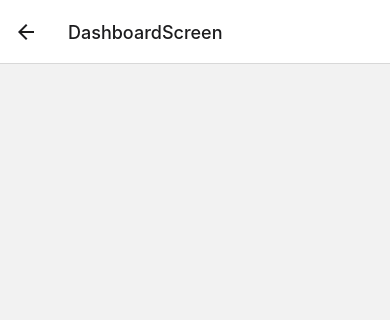
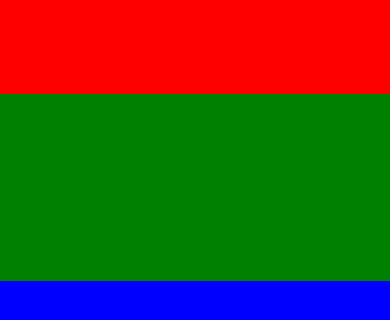
Before and after one commit to hardik-trivedii/Master-of-Coins, a React Native app: screen /DashboardScreen in a window 390 px wide. Shown: the top 320 px of the page. Built offline with nearby package versions, Linux system fonts and the light colour scheme.

Commit message:
#5: SignIn and SignUp navigation flow with Dashboard Screen rectified.

```diff
--- a/App.js
+++ b/App.js
@@ -26,7 +26,7 @@ export default function App() {
       <Stack.Navigator initialRouteName = 'SignInScreen'>
         <Stack.Screen name = 'SignInScreen' component = {SignInScreen} options={{headerShown: false}}/>
         <Stack.Screen name = 'SignUpScreen' component = {SignUpScreen} options={{headerShown: false}}/>
-        <Stack.Screen name = 'DashboardScreen' component = {DashboardScreen}/>
+        <Stack.Screen name = 'DashboardScreen' component = {DashboardScreen} options={{headerShown: false}}/>
       </Stack.Navigator>
     </NavigationContainer>
   );
--- a/app.json
+++ b/app.json
@@ -2,7 +2,7 @@
   "expo": {
     "name": "master-of-coins",
     "slug": "master-of-coins",
-    "version": "1.0.3",
+    "version": "1.0.4",
     "orientation": "portrait",
     "icon": "./assets/icon.png",
     "splash": {
--- a/screens/dashboard.js
+++ b/screens/dashboard.js
@@ -1,11 +1,39 @@
 import React from 'react'
-import {View} from 'react-native'
+import {View, SafeAreaView, StyleSheet} from 'react-native'
 
 function DashboardScreen({navigation}){
     return(
-        <View>
-        </View>
+        <SafeAreaView style = {styles.container}>
+            <View style = {{
+                flex: 1,
+                justifyContent: 'flex-end',
+                backgroundColor: 'red'
+            }}>
+
+            </View>
+
+            <View style = {{
+                flex: 2,
+                justifyContent: 'flex-end',
+                backgroundColor: 'green'
+            }}>
+
+            </View>
+
+            <View style = {{
+                flex: 6,
+                justifyContent: 'flex-end',
+                backgroundColor: 'blue'
+            }}>
+
+            </View>
+        </SafeAreaView>
     )
 }
 
+const styles = StyleSheet.create({
+    container: {
+        flex: 1
+    }
+})
 export default DashboardScreen;
--- a/screens/sign_in.js
+++ b/screens/sign_in.js
@@ -1,5 +1,6 @@
 import React from 'react';
-import {View, TextInput, Text, Pressable, StyleSheet, ActivityIndicator, Alert, ScrollView, SafeAreaView} from 'react-native'
+import {View, TextInput, Text, Pressable, StyleSheet,
+    ActivityIndicator, Alert, ScrollView, SafeAreaView, Image} from 'react-native'
 import { getDatabase, ref, set, get, child } from "firebase/database";
 import { CommonActions } from '@react-navigation/native';
 
@@ -12,9 +13,11 @@ function SignInScreen({navigation}){
     const [isProcessing, setIsProcessing] = React.useState(false)
 
     return(
-        <SafeAreaView>
-        <ScrollView >
-        <View style = {styles.container}>
+        <ScrollView keyboardDismissMode="interactive" keyboardShouldPersistTaps='handled'>
+            <Image
+                style={styles.image_logo}
+                source = {require('../assets/icon.png')}/>
+
             <TextInput
                 style = {styles.text_field}
                 onChangeText={(text)=>{
@@ -37,6 +40,16 @@ function SignInScreen({navigation}){
                     styles.button
                 ]}
                 onPress={()=>{
+                    if(emailText == '' || password == ''){
+                        Alert.alert(
+                            "Fields are empty",
+                            "Email or Password field cannot be empty. Please enter all the details.",
+                            [
+                                {text: 'OK', onPress:()=>{}}
+                            ]
+                        )
+                    }
+                    else {
                         setIsProcessing(true)
                         signIn(emailText, password, (success, reason)=>{
                             setIsProcessing(false)
@@ -67,6 +80,7 @@ function SignInScreen({navigation}){
                                 )
                             }
                         })
+                    }
                 }}>
                 <Text style={{color: 'white', fontSize: 20, fontWeight: 'bold'}}>Sign In</Text>
             </Pressable>
@@ -94,9 +108,7 @@ function SignInScreen({navigation}){
                 size='large'
                 animating={isProcessing}/>
 
-            </View>
         </ScrollView>
-        </SafeAreaView>
     );
 }
 
@@ -141,6 +153,13 @@ const styles = StyleSheet.create({
         borderRadius: 10,
         justifyContent: 'center',
         alignItems: 'center'
+    },
+    image_logo: {
+        height: 100,
+        width: 100,
+        marginTop: 200,
+        marginBottom: 100,
+        alignSelf: 'center'
     }
 })
 export default SignInScreen;
--- a/screens/sign_up.js
+++ b/screens/sign_up.js
@@ -1,5 +1,5 @@
 import React from 'react';
-import {View, TextInput, Text, Pressable, StyleSheet, Alert, ActivityIndicator} from 'react-native'
+import {View, TextInput, Text, Pressable, StyleSheet, Alert, ActivityIndicator, ScrollView, Image} from 'react-native'
 import { getDatabase, ref, set, get, child } from "firebase/database";
 import { CommonActions } from '@react-navigation/native';
 
@@ -16,7 +16,11 @@ function SignUpScreen({navigation}){
     const [isProcessing, setIsProcessing] = React.useState(false);
 
     return(
-        <View style = {styles.container}>
+        <ScrollView keyboardDismissMode="interactive" keyboardShouldPersistTaps='handled'>
+            <Image
+                style={styles.image_logo}
+                source = {require('../assets/icon.png')}/>
+
             <TextInput
                 style = {styles.text_field}
                 onChangeText={(text)=>{
@@ -134,7 +138,7 @@ function SignUpScreen({navigation}){
                 size='large'
                 animating={isProcessing}/>
 
-        </View>
+        </ScrollView>
     );
 }
 
@@ -184,6 +188,13 @@ const styles = StyleSheet.create({
         borderRadius: 10,
         justifyContent: 'center',
         alignItems: 'center'
+    },
+    image_logo: {
+        height: 100,
+        width: 100,
+        marginTop: 100,
+        marginBottom: 100,
+        alignSelf: 'center'
     }
 })
 export default SignUpScreen;
```
Also changed, not shown: assets/icon.png. Lines whose indentation alone changed are shown as unchanged.
